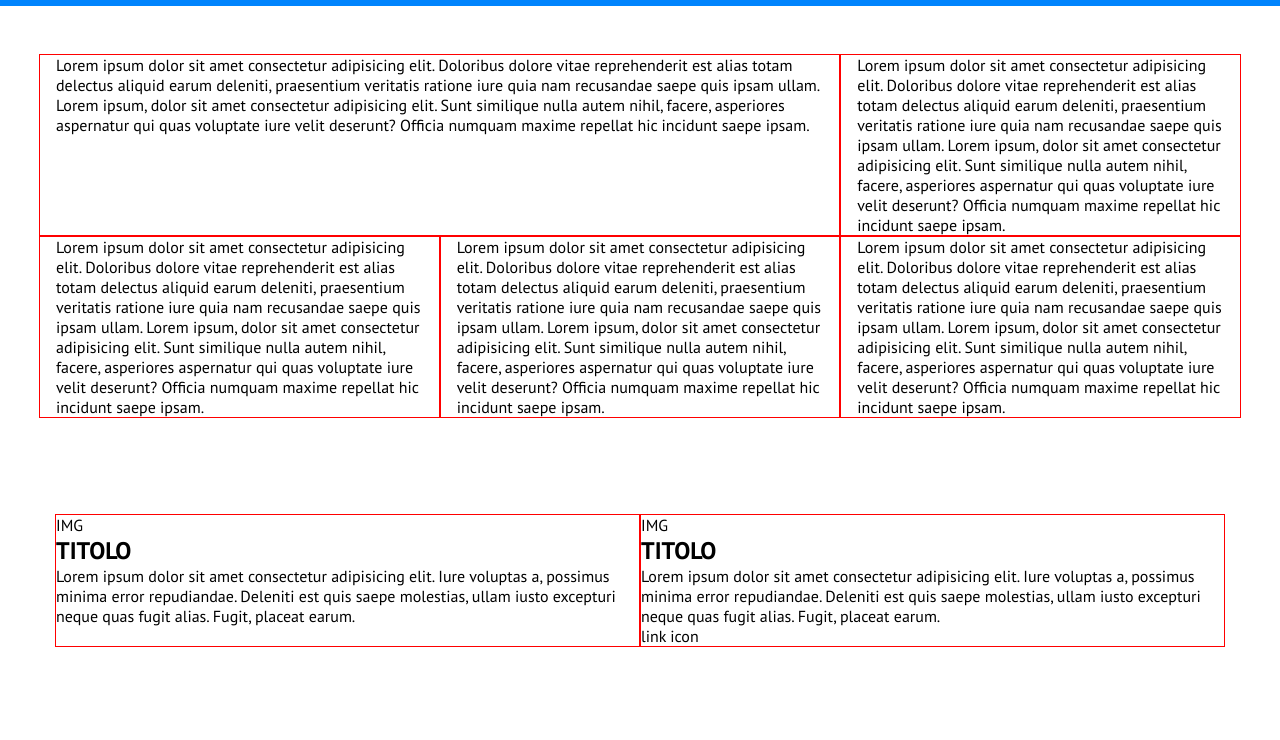
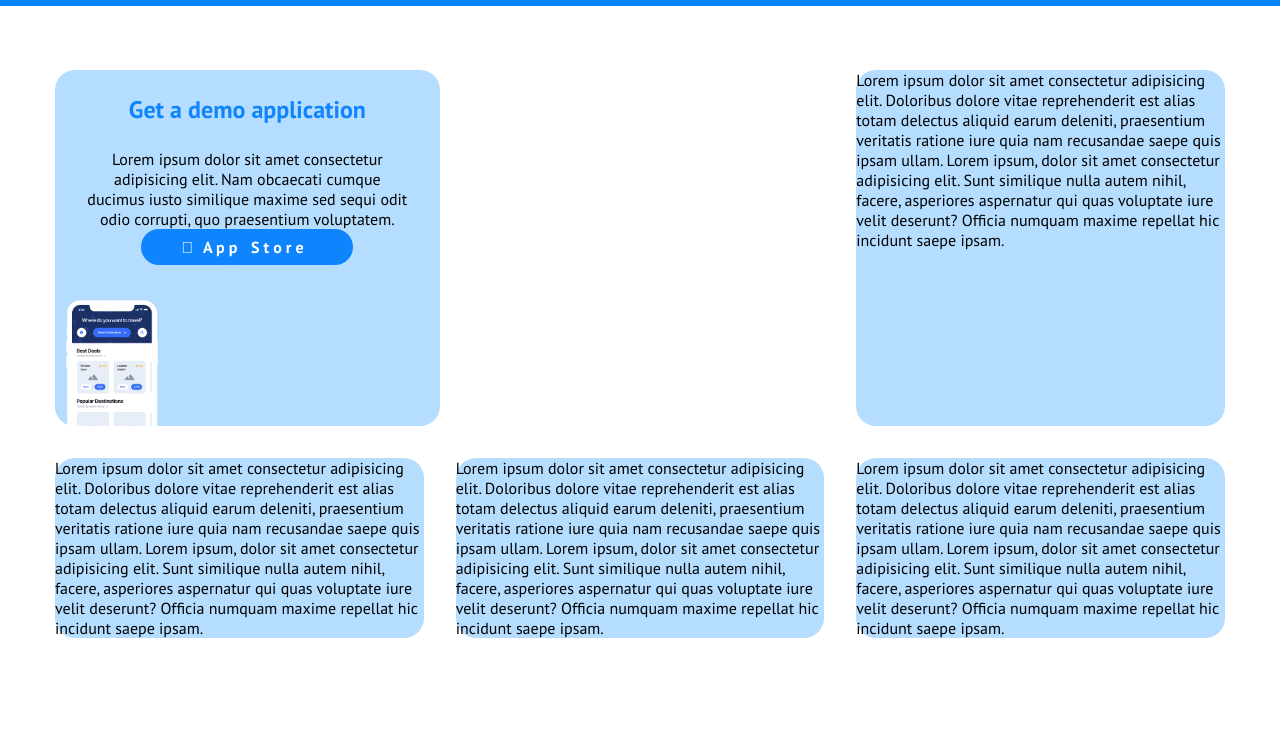
Before and after one commit to Giuseppe-Lo-Re/htmlcss-responsive-layout, a plain HTML site: page index.html in a window 1280 px wide. Shown: the part 74-814 px from the top of the page. Drawn offline with Linux system fonts and the light colour scheme.

Commit message:
Intro Section in progress

```diff
--- a/css/style.css
+++ b/css/style.css
@@ -18,19 +18,40 @@ body {
     width: 100%;
 }
 
+a {
+    text-decoration: none;
+    color: inherit;
+}
+
+img {
+    width: 100%;
+}
+
+.btn-small {
+    padding: 0.5rem 1rem;
+    border-radius: 20px;
+    display: inline-block;
+}
+
+.btn-large {
+    padding: 0.5rem 2.5rem;
+    border-radius: 20px;
+    display: inline-block;
+}
+
+
+/* Utility */
 .mobile-padding {
     padding-left: 2rem;
     padding-right: 2rem;
 }
 
-a {
-    text-decoration: none;
-    color: inherit;
+.b-radius-small {
+
 }
 
-.btn {
-    padding: 0.5rem 1rem;
-    border-radius: 20px;
+.b-radius-large {
+
 }
 /* END COMMON */
 
@@ -70,8 +91,6 @@ li:last-child a {
     background-color: white;
     color: black;
 }
-
-
 /* END HEADER */
 
 
@@ -91,11 +110,50 @@ section {
 .intro-col {
     width: 100%;
     padding-bottom: 1rem;
-
-    /* test */
-    border: 1px solid red;
 }
 
+.intro-col .btn-large {
+    background-color:#0e84fd;
+    color: white;
+}
+
+.double-col {
+    text-align: center;
+}
+
+.double-col,
+.single-col {
+    border-radius: 20px;
+}
+
+.double-col,
+.single-col {
+    /* padding-bottom: 1rem; */
+    background-color:#b5ddff;
+}
+
+.double-col img {
+    width: 60%;
+    padding-top: 2rem;
+    display: block;
+}
+
+.intro-columns h2 {
+ color: #0e84fd;
+ padding: 1.5rem;
+}
+
+.intro-columns .text {
+    padding:  0 2rem;
+}
+
+.intro-columns .btn-large {
+    font-weight: 700;
+}
+
+.intro-columns span {
+    padding-right: 0.6rem;
+}
 /* Strategy section */
 
 .strategy-col {
@@ -165,12 +223,13 @@ footer {
 
     .intro-col {
         width: calc(100% / 3);
-        padding:  0 1rem;
+        padding: 1rem;
     }
 
     .intro-col:first-child {
         width: calc((100% / 3) * 2);
     }
+
 
     /* Testimonials Section */
 
@@ -229,6 +288,17 @@ footer {
 
 
     /* MAIN */
+
+    /* Intro Section */
+
+    .intro-col {
+        display: flex;
+    }
+
+    .double-col {
+        width: 50%;
+    }
+
     /* Strategy Section */
 
     .strategy-columns {
@@ -238,7 +308,7 @@ footer {
     /* Benefits Section */
 
     .benefits-card {
-        width: calc(100% / 3)
+        width: calc(100% / 3);
     }
     /* END MAIN */
 }
--- a/index.html
+++ b/index.html
@@ -30,6 +30,7 @@
             <!-- Main menù -->
             <div class="main-menu">
                 <ul>
+
                     <li>
                         <a href="#">Planning</a>
                     </li>
@@ -47,8 +48,9 @@
                     </li>
 
                     <li>
-                        <a class="btn" href="#">Get Started</a>
+                        <a class="btn-small" href="#">Get Started</a>
                     </li>
+
                 </ul>
             </div>
         </nav>
@@ -65,36 +67,57 @@
 
                     <!-- Intro Col -->
                     <div class="intro-col">
-                        Lorem ipsum dolor sit amet consectetur adipisicing elit. Doloribus dolore vitae reprehenderit est alias totam delectus aliquid earum deleniti, praesentium veritatis ratione iure quia nam recusandae saepe quis ipsam ullam.
-                        Lorem ipsum, dolor sit amet consectetur adipisicing elit. Sunt similique nulla autem nihil, facere, asperiores aspernatur qui quas voluptate iure velit deserunt? Officia numquam maxime repellat hic incidunt saepe ipsam.
+                        <div class="double-col">
+                            <h2>
+                                Get a demo application
+                            </h2>
+
+                            <div class="text">
+                                Lorem ipsum dolor sit amet consectetur adipisicing elit. Nam obcaecati cumque ducimus iusto similique maxime sed sequi odit odio corrupti, quo praesentium voluptatem.
+                            </div>
+
+                            <a class="btn-large" href=""> <span></span><span>A p p </span><span>S t o r e</span></a>
+
+                            <div class="double-col">
+                                <img src="img/phone.png" alt="phone">
+                            </div>
+                        </div>
                     </div>
                     <!-- End Intro Col -->
 
                     <!-- Intro Col -->
                     <div class="intro-col">
+                        <div class="single-col">
                             Lorem ipsum dolor sit amet consectetur adipisicing elit. Doloribus dolore vitae reprehenderit est alias totam delectus aliquid earum deleniti, praesentium veritatis ratione iure quia nam recusandae saepe quis ipsam ullam.
                             Lorem ipsum, dolor sit amet consectetur adipisicing elit. Sunt similique nulla autem nihil, facere, asperiores aspernatur qui quas voluptate iure velit deserunt? Officia numquam maxime repellat hic incidunt saepe ipsam.
+                        </div>
                     </div>
                     <!-- End Intro Col -->
 
                     <!-- Intro Col -->
                     <div class="intro-col">
+                        <div class="single-col">
                             Lorem ipsum dolor sit amet consectetur adipisicing elit. Doloribus dolore vitae reprehenderit est alias totam delectus aliquid earum deleniti, praesentium veritatis ratione iure quia nam recusandae saepe quis ipsam ullam.
                             Lorem ipsum, dolor sit amet consectetur adipisicing elit. Sunt similique nulla autem nihil, facere, asperiores aspernatur qui quas voluptate iure velit deserunt? Officia numquam maxime repellat hic incidunt saepe ipsam.
+                        </div>
                     </div>
                     <!-- End Intro Col -->
 
                     <!-- Intro Col -->
                     <div class="intro-col">
+                        <div class="single-col">
                             Lorem ipsum dolor sit amet consectetur adipisicing elit. Doloribus dolore vitae reprehenderit est alias totam delectus aliquid earum deleniti, praesentium veritatis ratione iure quia nam recusandae saepe quis ipsam ullam.
                             Lorem ipsum, dolor sit amet consectetur adipisicing elit. Sunt similique nulla autem nihil, facere, asperiores aspernatur qui quas voluptate iure velit deserunt? Officia numquam maxime repellat hic incidunt saepe ipsam.
+                        </div>
                     </div>
                     <!-- End Intro Col -->
 
                     <!-- Intro Col -->
                     <div class="intro-col">
+                        <div class="single-col">
                             Lorem ipsum dolor sit amet consectetur adipisicing elit. Doloribus dolore vitae reprehenderit est alias totam delectus aliquid earum deleniti, praesentium veritatis ratione iure quia nam recusandae saepe quis ipsam ullam.
                             Lorem ipsum, dolor sit amet consectetur adipisicing elit. Sunt similique nulla autem nihil, facere, asperiores aspernatur qui quas voluptate iure velit deserunt? Officia numquam maxime repellat hic incidunt saepe ipsam.
+                        </div>
                     </div>
                     <!-- End Intro Col -->
 
```
Lines whose indentation alone changed are shown as unchanged.
